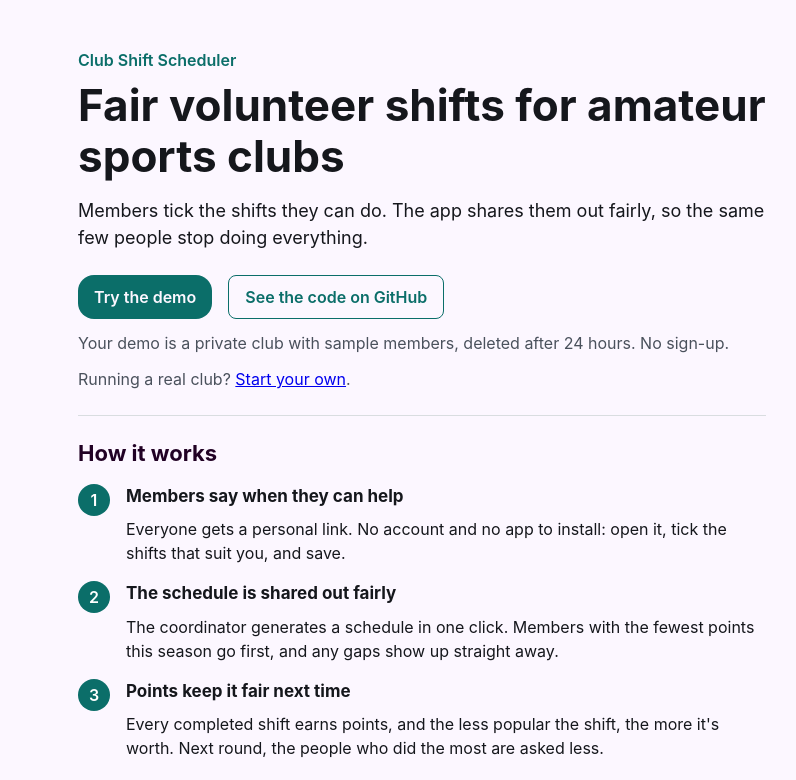
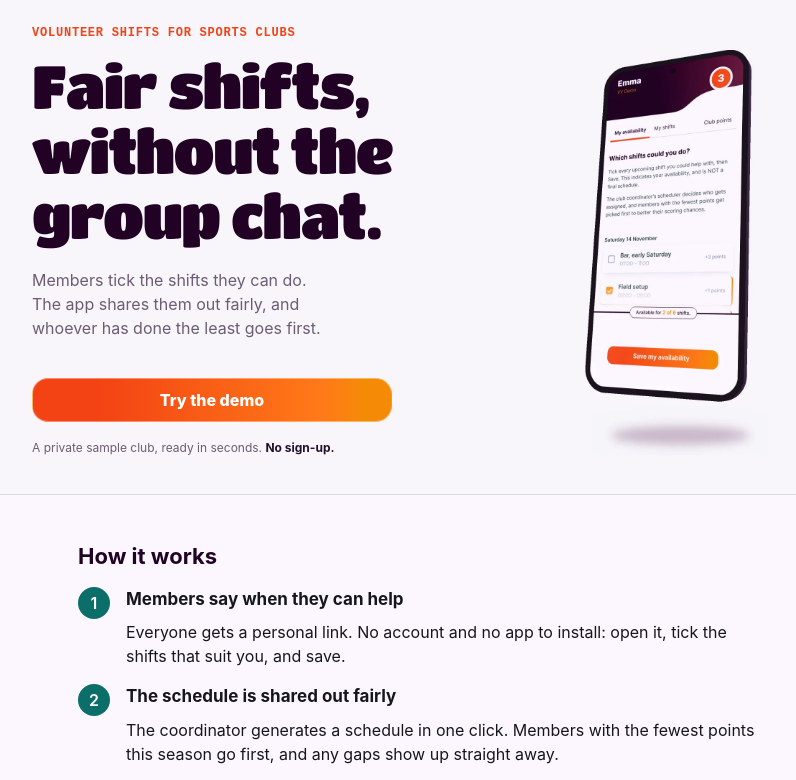
Before and after one commit to ShawnvanWyngaardt/club-shift-scheduler, a Vue app in the folder frontend/: page / in a window 1280 px wide. Shown: the top 780 px of the page, without its empty margins (218-1014 px from the left). Built offline with nearby package versions, Linux system fonts and the light colour scheme.

Commit message:
(wip) new hero added

```diff
--- /dev/null
+++ b/frontend/src/composables/useStartDemo.ts
@@ -0,0 +1,41 @@
+import { onBeforeUnmount, ref } from 'vue'
+import { useRouter } from 'vue-router'
+import { ApiError, demoApi } from '@/api'
+import { rememberDemo } from '@/demo'
+
+/**
+ * Starting a demo from anywhere on the landing page: the hero and the closing
+ * call to action share this, so the waiting state and errors behave the same.
+ */
+export function useStartDemo() {
+  const router = useRouter()
+  const phase = ref<'idle' | 'starting' | 'waking' | 'full' | 'failed'>('idle')
+  let slowTimer: number | undefined
+
+  const isBusy = () => phase.value === 'starting' || phase.value === 'waking'
+
+  async function startDemo() {
+    if (isBusy()) return
+    phase.value = 'starting'
+    // After a quiet spell the server and database need to wake up first.
+    slowTimer = window.setTimeout(() => {
+      if (phase.value === 'starting') phase.value = 'waking'
+    }, 4000)
+    try {
+      const demo = await demoApi.start()
+      rememberDemo(demo)
+      await router.push({
+        name: 'schedule',
+        params: { clubId: String(demo.club_id), token: demo.coordinator_token },
+      })
+    } catch (error) {
+      phase.value = error instanceof ApiError && error.status === 503 ? 'full' : 'failed'
+    } finally {
+      window.clearTimeout(slowTimer)
+    }
+  }
+
+  onBeforeUnmount(() => window.clearTimeout(slowTimer))
+
+  return { phase, isBusy, startDemo }
+}
--- /dev/null
+++ b/frontend/src/views/HeroSection.vue
@@ -0,0 +1,190 @@
+<script setup lang="ts">
+import { useStartDemo } from "@/composables/useStartDemo";
+import heroPhone from "@/assets/landing/hero-phone-poster.webp";
+
+const { phase, isBusy, startDemo } = useStartDemo();
+</script>
+
+<template>
+  <section class="hero" aria-labelledby="hero-title">
+    <div class="hero-inner">
+      <div class="hero-text">
+        <p class="kicker">Volunteer shifts for sports clubs</p>
+        <h1 id="hero-title">Fair shifts, without the group chat.</h1>
+        <p class="sub">
+          Members tick the shifts they can do. The app shares them out fairly, and whoever
+          has done the least goes first.
+        </p>
+
+        <button type="button" class="cta" :disabled="isBusy()" @click="startDemo">
+          {{ isBusy() ? "Setting up your demo…" : "Try the demo" }}
+        </button>
+
+        <p class="status" aria-live="polite">
+          <template v-if="phase === 'waking'">
+            Waking up the server. On the first visit this can take up to a minute; your
+            demo opens by itself.
+          </template>
+          <template v-else-if="phase === 'full'">
+            A lot of people are trying the demo right now. Please try again in a few
+            minutes.
+          </template>
+          <template v-else-if="phase === 'failed'">
+            We couldn't reach the server. Check your connection and try again.
+          </template>
+          <template v-else
+            >A private sample club, ready in seconds. <b>No sign-up.</b></template
+          >
+        </p>
+      </div>
+
+      <figure class="hero-img">
+        <img
+          :src="heroPhone"
+          width="1000"
+          height="1200"
+          alt="A member's availability screen on a phone: Saturday shifts, one ticked, each showing the points it earns."
+        />
+      </figure>
+    </div>
+  </section>
+</template>
+
+<style scoped>
+/* Values from the Figma frame "HERO" (node 295:540, 1440 wide). */
+.hero {
+  --hero-bg: #f8f5fb;
+  --hero-ink: #210124;
+  --hero-muted: #6b5d73;
+  --hero-strong: #22102a;
+  --hero-orange: #f34213;
+  --hero-ember: #ff7a18;
+  --hero-amber: #f58a07;
+  --font-display: "Titan One", system-ui, sans-serif;
+  --font-mono: "Roboto Mono", ui-monospace, monospace;
+
+  background: var(--hero-bg);
+  color: var(--hero-ink);
+  padding: 48px 20px 56px;
+}
+.hero-inner {
+  display: flex;
+  flex-direction: column;
+  gap: 32px;
+}
+
+.kicker {
+  font-family: var(--font-mono);
+  font-size: 12px;
+  font-weight: 700;
+  letter-spacing: 0.065em; /* 0.78px at 12px */
+  text-transform: uppercase;
+  color: var(--hero-orange);
+  margin: 0 0 12px;
+}
+h1 {
+  font-family: var(--font-display);
+  font-size: 40px;
+  line-height: 1.08;
+  letter-spacing: -0.03em;
+  font-weight: 400; /* Titan One has a single weight; 700 would make the browser fake a bold */
+  margin: 0 0 20px;
+}
+.sub {
+  font-size: 16px;
+  line-height: 24px;
+  color: var(--hero-muted);
+  margin: 0 0 38px;
+  max-width: 306px;
+}
+
+.cta {
+  display: flex;
+  align-items: center;
+  justify-content: center;
+  width: 100%;
+  height: 44px;
+  padding: 10px 24px;
+  border: 1px solid rgba(255, 255, 255, 0.38);
+  border-radius: 16px;
+  font: inherit;
+  font-size: 16px;
+  line-height: 24px;
+  font-weight: 800;
+  color: #fff;
+  background: linear-gradient(
+    90deg,
+    var(--hero-orange) 17.3%,
+    var(--hero-ember) 81.25%,
+    var(--hero-amber) 92.3%
+  );
+  cursor: pointer;
+}
+.cta:hover {
+  filter: brightness(1.05);
+}
+.cta:focus-visible {
+  outline: 3px solid var(--hero-ink);
+  outline-offset: 3px;
+}
+.cta:disabled {
+  cursor: progress;
+  opacity: 0.8;
+}
+
+.status {
+  font-size: 12px;
+  line-height: 1.25;
+  color: var(--hero-muted);
+  margin: 18px 0 0;
+  min-height: 30px; /* room for the waiting message, so nothing below jumps */
+  max-width: 316px;
+}
+.status b {
+  color: var(--hero-strong);
+}
+
+.hero-img {
+  margin: 0;
+  align-self: center;
+}
+.hero-img img {
+  display: block;
+  width: min(300px, 78vw);
+  height: auto;
+}
+
+/* Desktop: two columns, as in the Figma frame */
+@media (min-width: 960px) {
+  .hero {
+    padding: 100px 40px 64px;
+  }
+  .hero-inner {
+    display: grid;
+    grid-template-columns: 434px 359px;
+    column-gap: 32px;
+    align-items: start;
+    /* At 1440 wide this puts the text at x 330, as in the design. */
+    margin-left: max(0px, calc(50% - 390px));
+  }
+  h1 {
+    font-size: 60px;
+    line-height: 64.8px;
+  }
+  .cta {
+    width: 360px;
+  }
+  .hero-img {
+    margin-top: -16px; /* the image starts 16px above the kicker */
+  }
+  .hero-img img {
+    width: 359px;
+  }
+}
+
+@media (prefers-reduced-motion: no-preference) {
+  .cta {
+    transition: filter 0.15s ease;
+  }
+}
+</style>
--- a/frontend/src/views/LandingView.vue
+++ b/frontend/src/views/LandingView.vue
@@ -1,85 +1,58 @@
 <script setup lang="ts">
-import { ref } from 'vue'
-import { useRouter } from 'vue-router'
-import { ApiError, demoApi } from '@/api'
-import { rememberDemo } from '@/demo'
+import { ref } from "vue";
+import { useRouter } from "vue-router";
+import { ApiError, demoApi } from "@/api";
+import { rememberDemo } from "@/demo";
+import HeroSection from "./HeroSection.vue";
 
-const router = useRouter()
-const starting = ref(false)
-const error = ref('')
+const router = useRouter();
+const starting = ref(false);
+const error = ref("");
 
 async function startDemo() {
-  starting.value = true
-  error.value = ''
+  starting.value = true;
+  error.value = "";
   try {
-    const demo = await demoApi.start()
-    rememberDemo(demo)
+    const demo = await demoApi.start();
+    rememberDemo(demo);
     await router.push({
-      name: 'schedule',
+      name: "schedule",
       params: { clubId: String(demo.club_id), token: demo.coordinator_token },
-    })
+    });
   } catch (e) {
     error.value =
-      e instanceof ApiError ? e.message : 'Could not reach the server. Please try again.'
-    starting.value = false
+      e instanceof ApiError ? e.message : "Could not reach the server. Please try again.";
+    starting.value = false;
   }
 }
 </script>
 
 <template>
+  <HeroSection />
+
   <main class="landing">
-    <section class="hero">
-      <p class="eyebrow">Club Shift Scheduler</p>
-      <h1>Fair volunteer shifts for amateur sports clubs</h1>
-      <p class="lead">
-        Members tick the shifts they can do. The app shares them out fairly, so the same few people
-        stop doing everything.
-      </p>
-      <div class="cta">
-        <button type="button" :disabled="starting" @click="startDemo">
-          {{ starting ? 'Setting up your demo…' : 'Try the demo' }}
-        </button>
-        <a
-          class="link-button button-secondary"
-          href="https://github.com/ShawnvanWyngaardt/club-shift-scheduler"
-        >
-          See the code on GitHub
-        </a>
-      </div>
-      <p v-if="starting" class="muted note">
-        The first visit can take up to a minute while the server wakes up.
-      </p>
-      <p v-if="error" class="error note" role="alert">{{ error }}</p>
-      <p class="muted note">
-        Your demo is a private club with sample members, deleted after 24 hours. No sign-up.
-      </p>
-      <p class="muted note">
-        Running a real club? <RouterLink to="/start">Start your own</RouterLink>.
-      </p>
-    </section>
-
     <section aria-labelledby="how-it-works">
       <h2 id="how-it-works">How it works</h2>
       <ol class="steps">
         <li>
           <h3>Members say when they can help</h3>
           <p>
-            Everyone gets a personal link. No account and no app to install: open it, tick the
-            shifts that suit you, and save.
+            Everyone gets a personal link. No account and no app to install: open it, tick
+            the shifts that suit you, and save.
           </p>
         </li>
         <li>
           <h3>The schedule is shared out fairly</h3>
           <p>
-            The coordinator generates a schedule in one click. Members with the fewest points this
-            season go first, and any gaps show up straight away.
+            The coordinator generates a schedule in one click. Members with the fewest
+            points this season go first, and any gaps show up straight away.
           </p>
         </li>
         <li>
           <h3>Points keep it fair next time</h3>
           <p>
-            Every completed shift earns points, and the less popular the shift, the more it's worth.
-            Next round, the people who did the most are asked less.
+            Every completed shift earns points, and the less popular the shift, the more
+            it's worth. Next round, the people who did the most are asked less.
           </p>
         </li>
       </ol>
@@ -88,8 +61,9 @@ async function startDemo() {
     <section class="about" aria-labelledby="about">
       <h2 id="about">About this project</h2>
       <p>
-        Built by Shawn van Wyngaardt as a hands-on way to learn Python, with FastAPI, Vue 3 and
-        PostgreSQL. The plans, decisions and a day-by-day build journal are in the repository.
+        Built by Shawn van Wyngaardt as a hands-on way to learn Python, with FastAPI, Vue
+        3 and PostgreSQL. The plans, decisions and a day-by-day build journal are in the
+        repository.
       </p>
       <p class="links">
         <a
```
Also changed, not shown: frontend/src/assets/landing/hero-phone-poster.webp (added).
